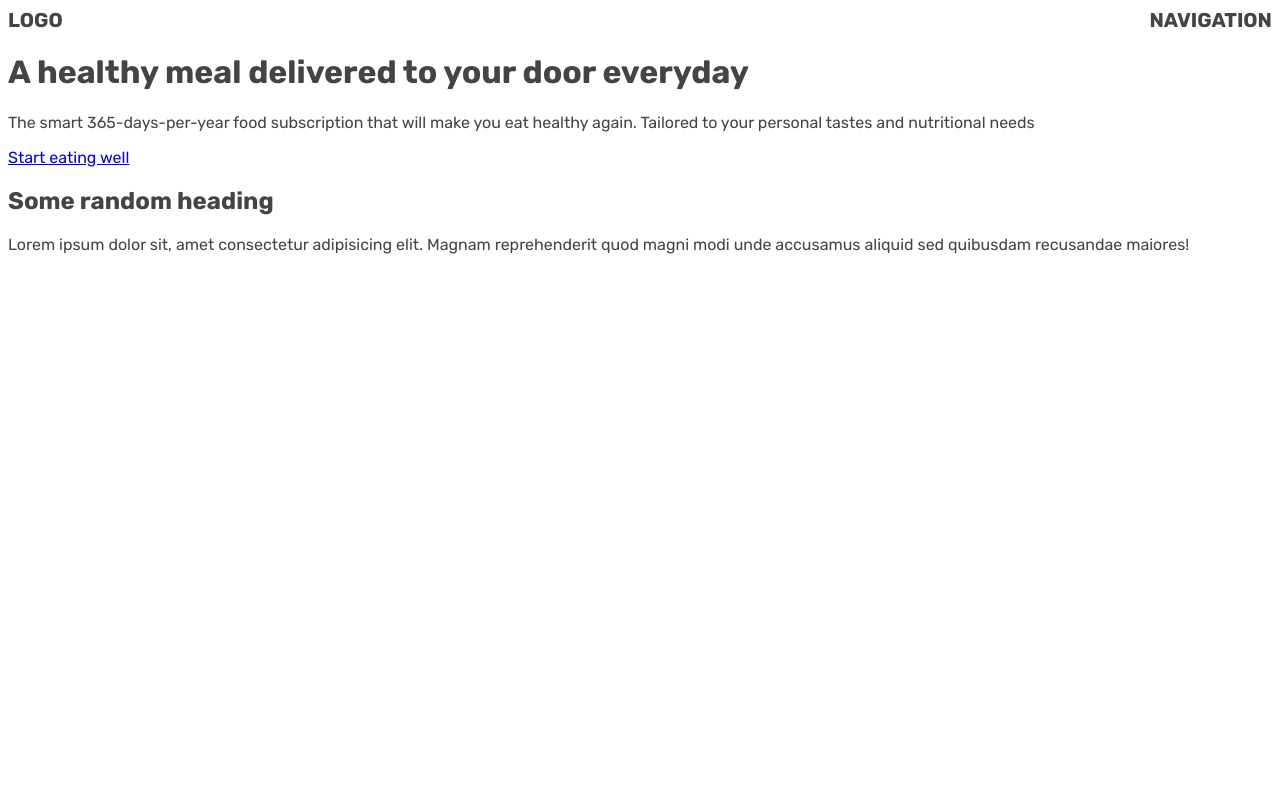
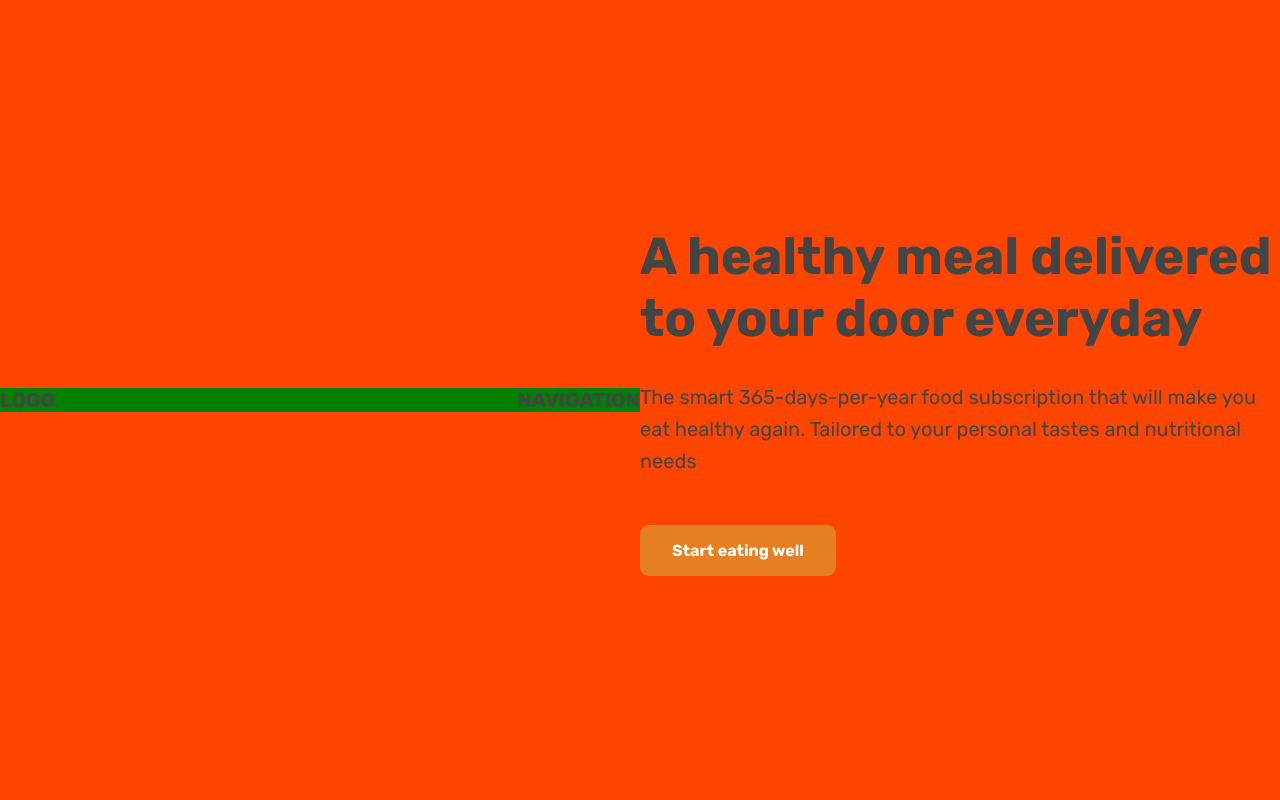
Before and after one commit to Diolemos/Hero-section, a plain HTML site: page index.html in a window 1280 px wide. Shown: the top 800 px of the page. Drawn offline with Linux system fonts and the light colour scheme.

Commit message:
minor changes to style

```diff
--- a/index.html
+++ b/index.html
@@ -17,13 +17,13 @@
 </head>
 <body>
     <header>
-        <nav>
+        <nav class="container">
             <div>LOGO</div>
             <DIV>NAVIGATION</DIV>
 
         </nav>
 
-        <div>
+        <div class="container">
             <h1>A healthy meal delivered to your door everyday</h1>
             <p>The smart 365-days-per-year food subscription that will make you
                 eat healthy again. Tailored to your personal tastes and nutritional needs
@@ -33,7 +33,7 @@
     </header>
 
     <section>
-        <div>
+        <div class="container">
             <h2>Some random heading</h2>
             <p>Lorem ipsum dolor sit, amet consectetur adipisicing elit. Magnam reprehenderit quod magni modi unde accusamus aliquid sed quibusdam recusandae maiores!</p>
         </div>
--- a/style.css
+++ b/style.css
@@ -1,6 +1,24 @@
+*{
+    margin: 0;
+    padding: 0;
+    box-sizing: border-box;
+}
+
 html{
     font-family: 'Rubik', sans-serif;
     color: #444;
+}
+
+.container{
+    margin: 0 auto;
+    width: 1200px;
+
+}
+header{
+    background-color: orangered;
+    height: 100vh;
+    display: flex;
+    align-items: center;
 }
 
 nav{
@@ -8,4 +26,36 @@ nav{
     font-weight: 700;
     display: flex;
     justify-content: space-between;
+    background-color: green;
 }
+
+h1{
+    font-size: 52px;
+    margin-bottom: 32px;
+}
+
+p{
+    font-size: 20px;
+    line-height: 1.6;
+    margin-bottom:48px  ;
+}
+
+.btn:link, .btn:visited{
+    font-weight: 600;
+    background-color: #e67e22;
+    color: #fff;
+    text-decoration: none;
+    display: inline-block;
+    padding:16px 32px ;
+    border-radius: 9px;
+}
+
+h2{
+    font-size: 44px;
+    margin-bottom: 48px;
+}
+
+section{
+    padding: 96px;
+    background-color: #f7f7f7;
+}
```
